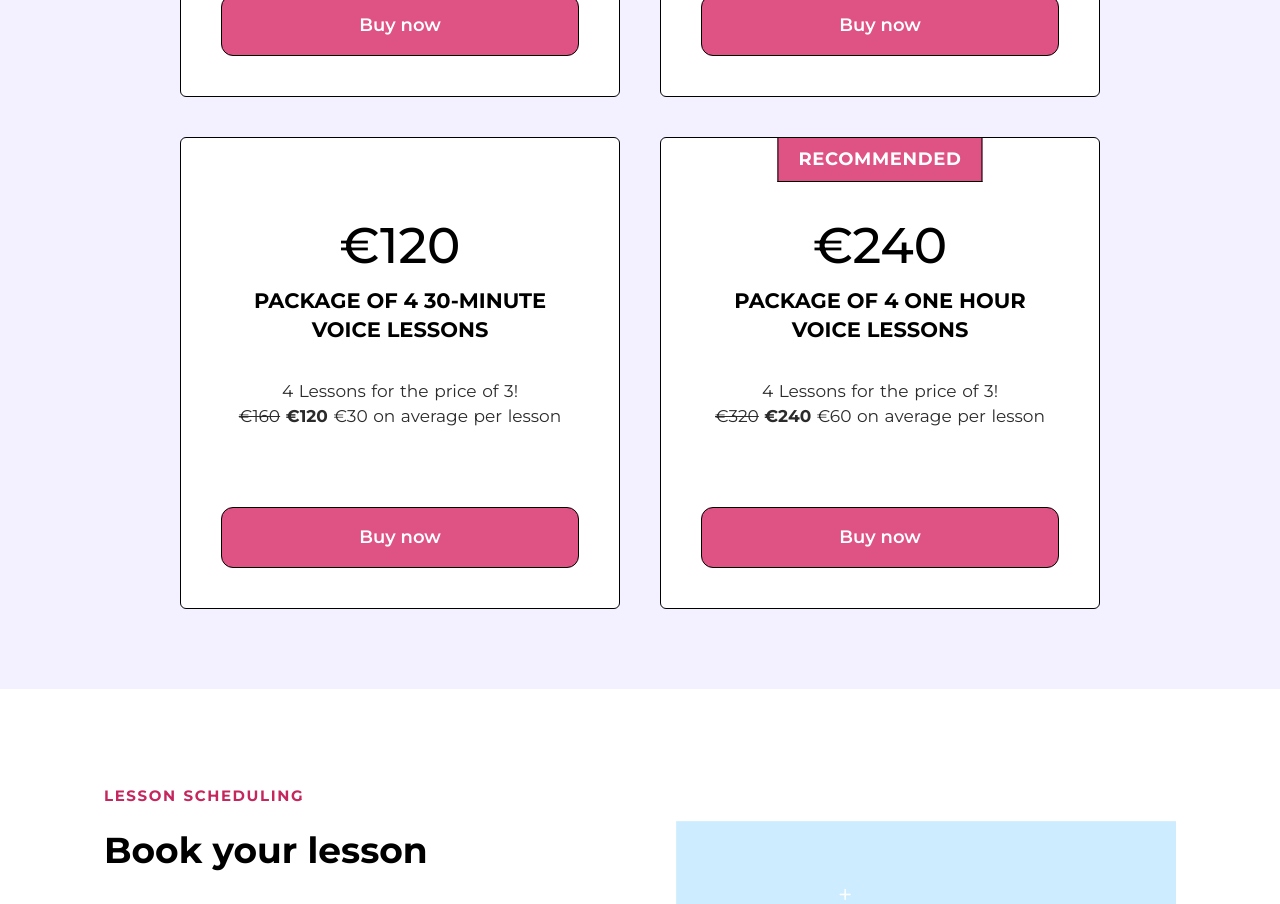
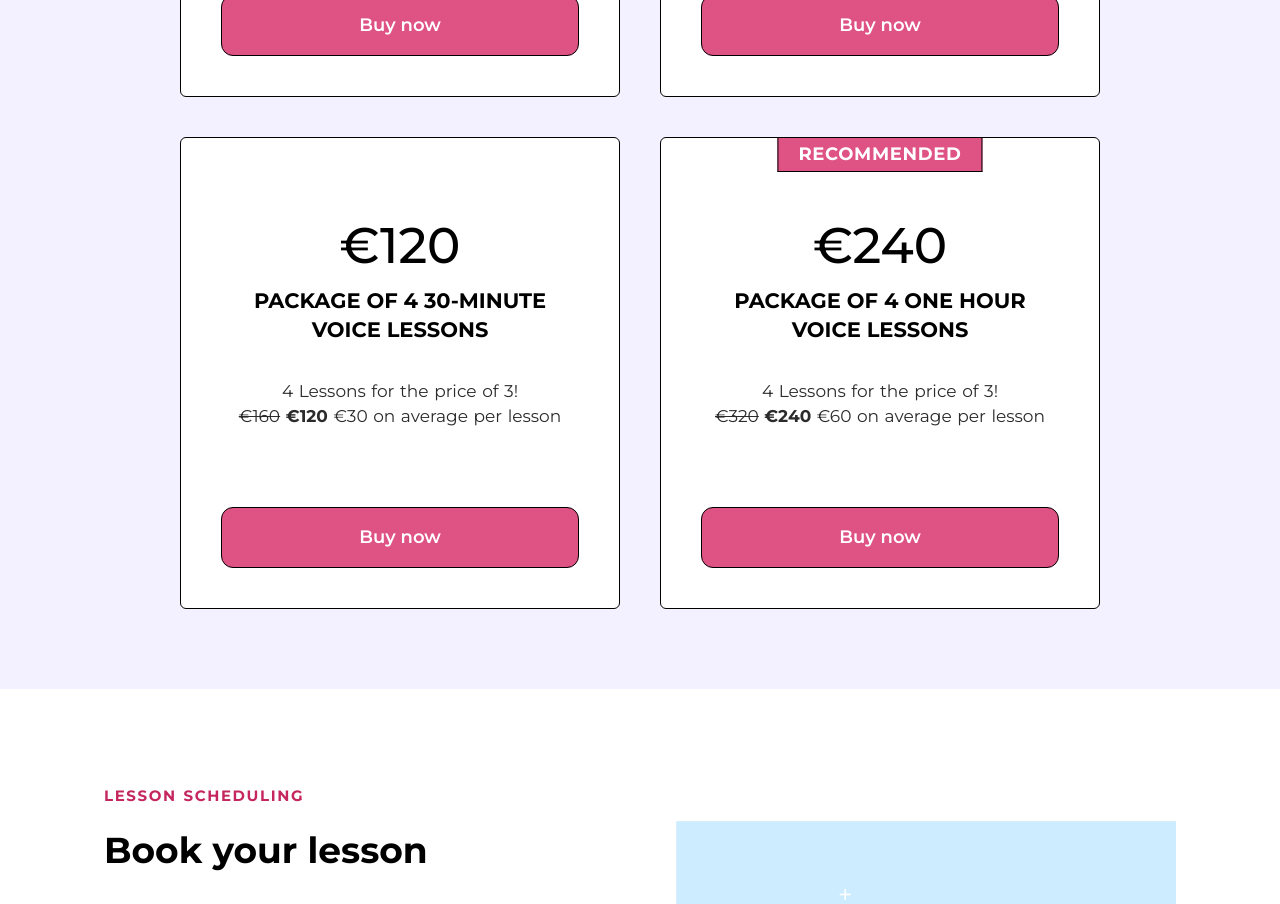
Before and after one commit to rajibul-dev/voccaria, a Next.js app in the folder nextjs/: page / in a window 1280 px wide. Shown: the part 3800-4704 px from the top of the page. Built offline with nearby package versions, Linux system fonts and the light colour scheme.

Commit message:
recommended tag better padding

```diff
--- a/nextjs/src/app/mia/sections/pricing/components/pricing-card-item.module.css
+++ b/nextjs/src/app/mia/sections/pricing/components/pricing-card-item.module.css
@@ -54,7 +54,7 @@
   background-color: var(--brand-primary-500);
   left: 50%;
   top: 0;
-  padding: 0.8rem 2rem;
+  padding: 0.3rem 2rem;
   transform: translateX(-50%);
   border: var(--box-border);
   border-top: none;
```
